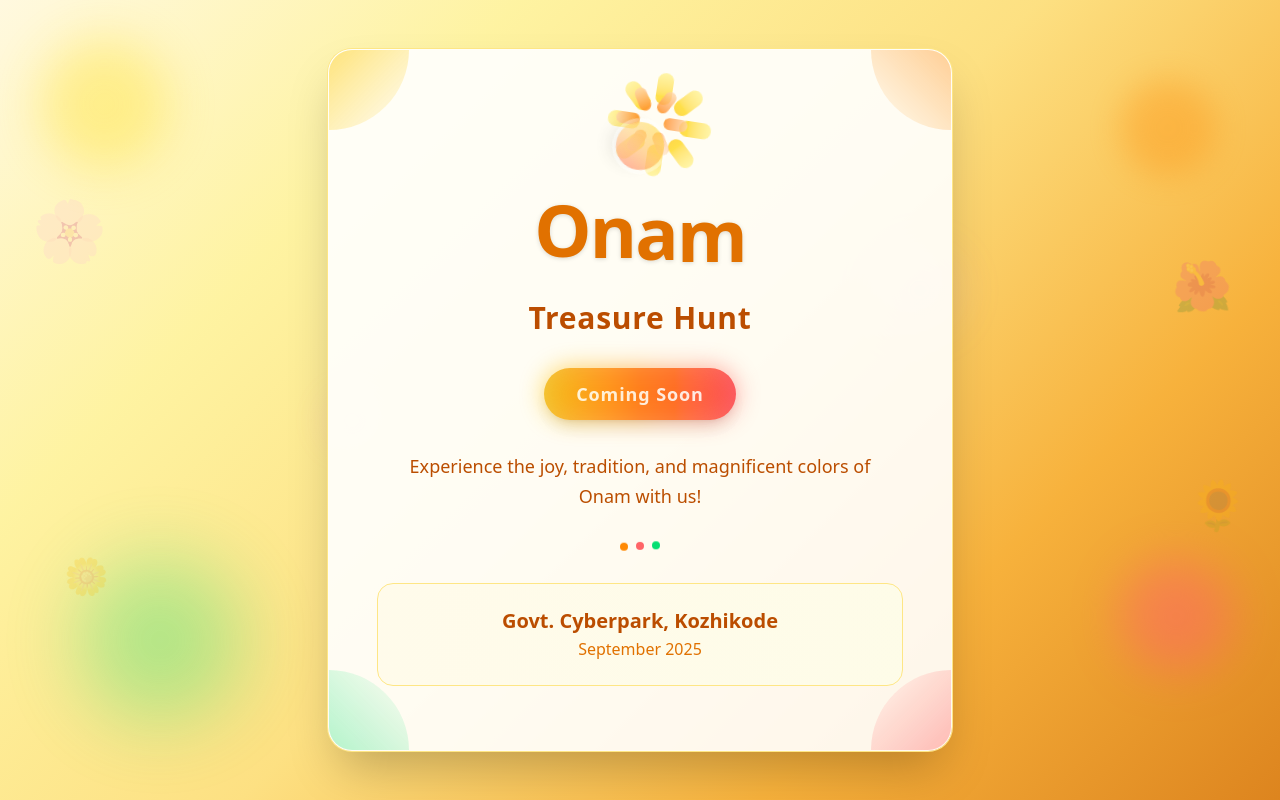
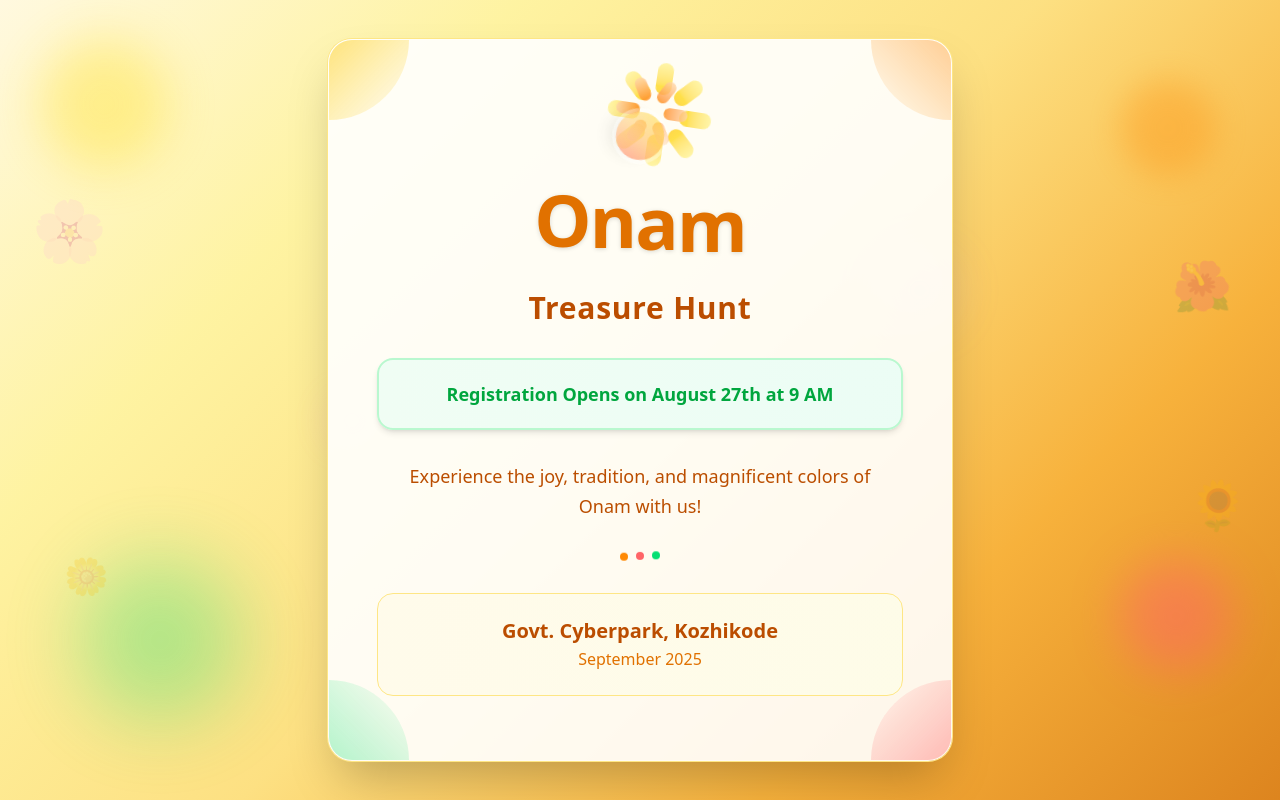
Before and after one commit to ahmedz1dane/Onam-Coming-Soon, a React (Vite) app: page / in a window 1280 px wide. Built offline with nearby package versions, Linux system fonts and the light colour scheme.

Commit message:
Made some changes according to gino said

```diff
--- a/src/Component/OnamCelebration.jsx
+++ b/src/Component/OnamCelebration.jsx
@@ -103,7 +103,7 @@ function OnamCelebration() {
           </div>
 
           {/* Enhanced coming soon badge with hover effects */}
-          <div className="mb-6 sm:mb-8 relative flex justify-center" style={{
+          {/* <div className="mb-6 sm:mb-8 relative flex justify-center" style={{
             animation: 'slideUp 1s ease-out 1.2s both'
           }}>
             <div className="inline-block relative group cursor-pointer">
@@ -111,6 +111,21 @@ function OnamCelebration() {
               <span className="relative inline-block px-6 sm:px-8 py-2 sm:py-3 bg-gradient-to-r from-yellow-500 via-orange-500 to-red-500 text-white rounded-full font-bold text-base sm:text-lg tracking-wider shadow-lg transform group-hover:scale-105 transition-all duration-300 animate-pulse">
                 Coming Soon
               </span>
+            </div>
+          </div> */}
+
+          {/* Registration Info - New Addition */}
+          <div className="mb-6 sm:mb-8 relative" style={{
+            animation: 'slideUp 1s ease-out 1.35s both'
+          }}>
+            <div className="bg-gradient-to-r from-green-50 to-emerald-50 rounded-2xl p-4 sm:p-5 border-2 border-green-200 shadow-md hover:shadow-lg transition-all duration-300">
+              {/* <div className="flex items-center justify-center mb-2">
+                <div className="w-3 h-3 rounded-full bg-green-500 animate-pulse mr-2"></div>
+                <span className="text-green-700 font-bold text-lg sm:text-xl">Registration Opens</span>
+              </div> */}
+              <p className="text-green-600 font-semibold text-base sm:text-lg">
+              Registration Opens on August 27th at 9 AM
+              </p>
             </div>
           </div>
 
```
